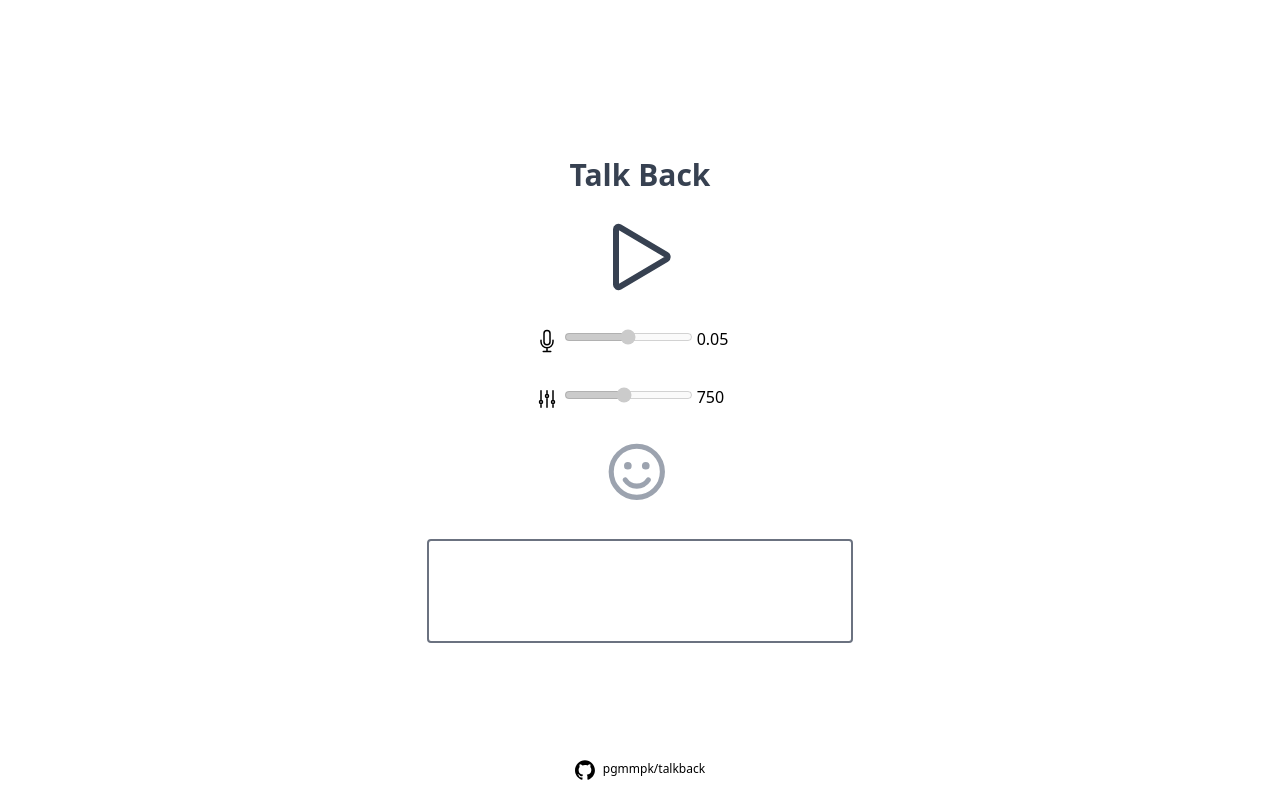
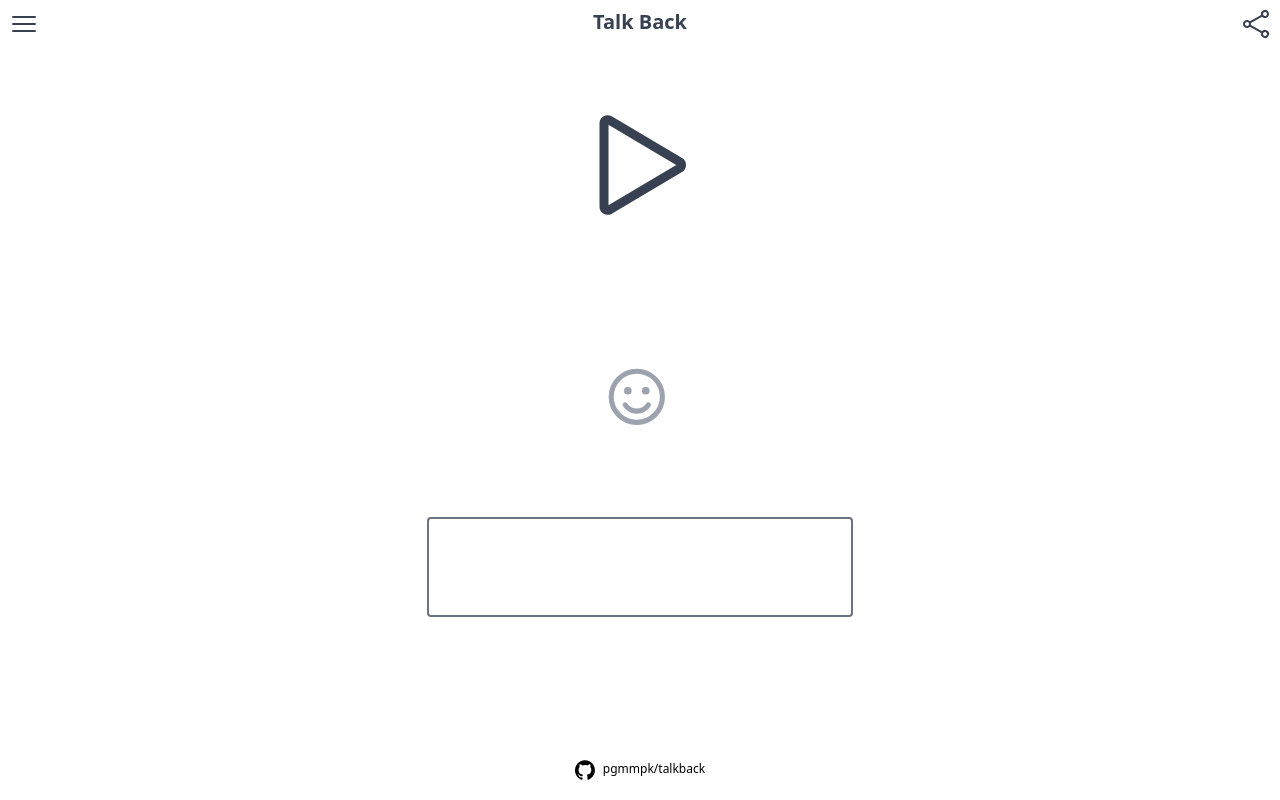
Before and after one commit to pgmmpk/talkback, a SvelteKit app: page / in a window 1280 px wide. Built offline with nearby package versions, Linux system fonts and the light colour scheme.

Commit message:
settings and share

```diff
--- a/src/routes/+page.svelte
+++ b/src/routes/+page.svelte
@@ -2,24 +2,19 @@
     import { talkback } from './talkback.js';
     import { DrawOscillogramm } from './draw.js';
     import { Waker } from './waker.js';
+    import SettingsPanel from './SettingsPanel.svelte';
 
     let talkbackAudio = null;
     let waker = null;
     let threshold = $state(750);
     let sensitivity = $state(0.05);
     let mode = $state('waiting');
-    let buffers = $state(0);
 
     $effect(() => {
         sensitivity;
+        threshold;
         if (talkbackAudio !== null) {
             talkbackAudio.sensitivity = sensitivity;
-        }
-    });
-
-    $effect(() => {
-        threshold;
-        if (talkbackAudio !== null) {
             talkbackAudio.threshold = threshold;
         }
     });
@@ -33,8 +28,6 @@
     function onmessage(name, value) {
         if (name === 'mode') {
             mode = value.mode;
-        } else if (name === 'buffer') {
-            buffers = value.length;
         }
     }
 
@@ -76,47 +69,57 @@
             mode = 'waiting';
         }
     }
+
+    let settingsVisible = $state(false);
+
+    async function share () {
+        const self = {
+            title: 'Talk Back',
+            url: 'https://talkback.kroutikov.net',
+        };
+        if (navigator.canShare && navigator.canShare(self)) {
+            await navigator.share(self);
+        }
+    }
 </script>
-<div class="flex flex-col items-center content-center h-screen justify-center">
-<div class="text-3xl md:mb-4 mb-8 font-bold text-gray-700">
+<div class="flex flex-col items-center content-center h-screen">
+    <div class="flex-none h-8 flex flex-row mb-4 w-full">
+        <div class="grow flex flex-row">
+            <button class="flex-none w-8 m-2 text-gray-700 disabled:text-gray-400 outline-none" onclick={() => { settingsVisible = true; }} >
+                <svg xmlns="http://www.w3.org/2000/svg" fill="none" viewBox="0 0 24 24" stroke-width="1.5" stroke="currentColor" class="w-8 h-8">
+                    <path stroke-linecap="round" stroke-linejoin="round" d="M3.75 6.75h16.5M3.75 12h16.5m-16.5 5.25h16.5" />
+                </svg>
+            </button>
+            <div class="grow text-xl md:mb-4 mb-8 mt-2 font-bold text-gray-700 text-center">
                 Talk Back
             </div>
+            <button class="flex-none w-8 m-2 text-gray-700 disabled:text-gray-400 outline-none" onclick={() => {share}} >
+                <svg xmlns="http://www.w3.org/2000/svg" fill="none" viewBox="0 0 24 24" stroke-width="1.5" stroke="currentColor" class="w-8 h-8">
+                    <path stroke-linecap="round" stroke-linejoin="round" d="M7.217 10.907a2.25 2.25 0 1 0 0 2.186m0-2.186c.18.324.283.696.283 1.093s-.103.77-.283 1.093m0-2.186 9.566-5.314m-9.566 7.5 9.566 5.314m0 0a2.25 2.25 0 1 0 3.935 2.186 2.25 2.25 0 0 0-3.935-2.186Zm0-12.814a2.25 2.25 0 1 0 3.933-2.185 2.25 2.25 0 0 0-3.933 2.185Z" />
+                </svg>
+            </button>
+        </div>
+    </div>
 
-<div class="text-gray-700 mb-4">
+    <div class="flex-1 text-gray-700 flex flex-row">
     <button onclick={toggleTalkback} aria-label="toggle talk">
         {#if active}
-    <svg class="md:w-24 md:h-24 w-48 h-48" viewBox="0 0 24 24" fill="none" xmlns="http://www.w3.org/2000/svg" stroke-width="1.5" stroke="currentColor" >
+        <svg class="w-36 h-36" viewBox="0 0 24 24" fill="none" xmlns="http://www.w3.org/2000/svg" stroke-width="1.5" stroke="currentColor" >
             <path stroke-linecap="round" stroke-linejoin="round"d="M6 18.4V5.6C6 5.26863 6.26863 5 6.6 5H9.4C9.73137 5 10 5.26863 10 5.6V18.4C10 18.7314 9.73137 19 9.4 19H6.6C6.26863 19 6 18.7314 6 18.4Z" />
             <path stroke-linecap="round" stroke-linejoin="round"d="M14 18.4V5.6C14 5.26863 14.2686 5 14.6 5H17.4C17.7314 5 18 5.26863 18 5.6V18.4C18 18.7314 17.7314 19 17.4 19H14.6C14.2686 19 14 18.7314 14 18.4Z" />
         </svg>
         {:else}
-    <svg class="md:w-24 md:h-24 w-48 h-48" viewBox="0 0 24 24" fill="none" xmlns="http://www.w3.org/2000/svg" stroke-width="1.5" stroke="currentColor" >
+        <svg class="w-36 h-36" viewBox="0 0 24 24" fill="none" xmlns="http://www.w3.org/2000/svg" stroke-width="1.5" stroke="currentColor" >
             <path stroke-linecap="round" stroke-linejoin="round"d="M6.90588 4.53682C6.50592 4.2998 6 4.58808 6 5.05299V18.947C6 19.4119 6.50592 19.7002 6.90588 19.4632L18.629 12.5162C19.0211 12.2838 19.0211 11.7162 18.629 11.4838L6.90588 4.53682Z" />
         </svg>
         {/if}
     </button>
     </div>
 {#if needPermission}
-<div class="text-red-700 text-2xl border border-2 border-red-700 rounded-full mb-8 px-4">Please allow access to microphone</div>
+    <div class="flex-none text-red-700 text-2xl border border-2 border-red-700 rounded-full m-2 px-4">Please allow access to microphone</div>
 {/if}
 
-<div>
-<svg xmlns="http://www.w3.org/2000/svg" fill="none" viewBox="0 0 24 24" stroke-width="1.5" stroke="currentColor" class="w-6 h-6 inline">
-    <path stroke-linecap="round" stroke-linejoin="round" d="M12 18.75a6 6 0 0 0 6-6v-1.5m-6 7.5a6 6 0 0 1-6-6v-1.5m6 7.5v3.75m-3.75 0h7.5M12 15.75a3 3 0 0 1-3-3V4.5a3 3 0 1 1 6 0v8.25a3 3 0 0 1-3 3Z" />
-</svg>
-<input type="range" class="accent-gray-700" id="sensitivity" name="sensitivity" aria-label="Sensitivity" min="0.0" max="0.1" step="0.01" value={sensitivity} onchange={e => sensitivity=e.target.value} disabled={!active} />
-<div class="w-12 inline-block">{sensitivity}</div>
-</div>
-
-<div class="mt-8">
-<svg xmlns="http://www.w3.org/2000/svg" fill="none" viewBox="0 0 24 24" stroke-width="1.5" stroke="currentColor" class="w-6 h-6 inline">
-    <path stroke-linecap="round" stroke-linejoin="round" d="M6 13.5V3.75m0 9.75a1.5 1.5 0 0 1 0 3m0-3a1.5 1.5 0 0 0 0 3m0 3.75V16.5m12-3V3.75m0 9.75a1.5 1.5 0 0 1 0 3m0-3a1.5 1.5 0 0 0 0 3m0 3.75V16.5m-6-9V3.75m0 3.75a1.5 1.5 0 0 1 0 3m0-3a1.5 1.5 0 0 0 0 3m0 9.75V10.5" />
-</svg>
-<input type="range" class="accent-gray-700" id="silence-threshold-millis" name="silence-threshold-millis" aria-label="Silence Threhold" min="100" max="1500" step="10" value={threshold} onchange={e => threshold = e.target.value} disabled={!active}/>
-<div class="w-12 inline-block">{threshold}</div>
-</div>
-
-<div class="md:mb-8 mb-8 mt-8 text-gray-400">
+    <div class="flex-1 text-gray-400 flex flex-row items-center">
         {#if mode === 'listening'}
         <svg class="w-16 h-16 inline" class:text-blue-700={active} viewBox="0 0 100 100" fill="none" xmlns="http://www.w3.org/2000/svg" color="currentColor">
             <path d="M 45 90 C 20.187 90 0 69.813 0 45 C 0 20.187 20.187 0 45 0 c 24.813 0 45 20.187 45 45 C 90 69.813 69.813 90 45 90 z M 45 4 C 22.393 4 4 22.393 4 45 s 18.393 41 41 41 s 41 -18.393 41 -41 S 67.607 4 45 4 z" />
@@ -145,17 +148,17 @@
         {/if}
     </div>
 
-<!-- <div>{mode} ({buffers})</div> -->
-
-<div class="border border-2 border-gray-500 rounded w-3/4 md:w-1/3">
-    <canvas class="w-full h-[100px] block" bind:this={canvas} />
-</div>
+    <div class="flex-1 w-3/4 md:w-1/3 flex flex-col items-center">
+        <canvas class="w-full h-[100px] block border border-2 border-gray-500 rounded" bind:this={canvas} />
     </div>
 
-<div class="h-12 fixed bottom-0 text-center p-2 w-full text-xs">
+    <div class="h-12 flex-none text-center p-2 w-full text-xs">
         <a href="https://github.com/pgmmpk/talkback">
             <svg class="inline w-5 h-5 mr-2" width="98" height="96" viewBox="0 0 98 96" xmlns="http://www.w3.org/2000/svg">
                 <path fill-rule="evenodd" clip-rule="evenodd" d="M48.854 0C21.839 0 0 22 0 49.217c0 21.756 13.993 40.172 33.405 46.69 2.427.49 3.316-1.059 3.316-2.362 0-1.141-.08-5.052-.08-9.127-13.59 2.934-16.42-5.867-16.42-5.867-2.184-5.704-5.42-7.17-5.42-7.17-4.448-3.015.324-3.015.324-3.015 4.934.326 7.523 5.052 7.523 5.052 4.367 7.496 11.404 5.378 14.235 4.074.404-3.178 1.699-5.378 3.074-6.6-10.839-1.141-22.243-5.378-22.243-24.283 0-5.378 1.94-9.778 5.014-13.2-.485-1.222-2.184-6.275.486-13.038 0 0 4.125-1.304 13.426 5.052a46.97 46.97 0 0 1 12.214-1.63c4.125 0 8.33.571 12.213 1.63 9.302-6.356 13.427-5.052 13.427-5.052 2.67 6.763.97 11.816.485 13.038 3.155 3.422 5.015 7.822 5.015 13.2 0 18.905-11.404 23.06-22.324 24.283 1.78 1.548 3.316 4.481 3.316 9.126 0 6.6-.08 11.897-.08 13.526 0 1.304.89 2.853 3.316 2.364 19.412-6.52 33.405-24.935 33.405-46.691C97.707 22 75.788 0 48.854 0z" fill="currentColor"/>
             </svg>pgmmpk/talkback
         </a>
     </div>
+</div>
+
+<SettingsPanel bind:visible={settingsVisible} />
--- /dev/null
+++ b/src/routes/SettingsPanel.svelte
@@ -0,0 +1,32 @@
+<script>
+    import { fly } from 'svelte/transition';
+    import { settings } from './settings.svelte.js';
+
+    let { visible = $bindable(), active = false } = $props();
+</script>
+{#if visible}
+<div class="h-screen absolute top-0 left-0 w-3/4 border bg-white border-gray-700 z-2 flex flex-col shadow-xl shadow-gray-700 p-2" transition:fly={{ duration: 400, opacity: 1.0, x: '-100%' }}>
+    <div class="flex flex-row">
+        <div class="grow"></div>
+        <button class="flex-none m-2 w-8" onclick={() => {visible = false;}}>
+        <svg xmlns="http://www.w3.org/2000/svg" fill="none" viewBox="0 0 24 24" stroke-width="1.5" stroke="currentColor" class="w-8 h-8">
+            <path stroke-linecap="round" stroke-linejoin="round" d="m9.75 9.75 4.5 4.5m0-4.5-4.5 4.5M21 12a9 9 0 1 1-18 0 9 9 0 0 1 18 0Z" />
+        </svg>
+    </button>
+    </div>
+    <div class="flex flex-row items-center justify-center my-4">
+            <svg xmlns="http://www.w3.org/2000/svg" fill="none" viewBox="0 0 24 24" stroke-width="1.5" stroke="currentColor" class="w-6 h-6 inline mr-2 flex-none">
+                <path stroke-linecap="round" stroke-linejoin="round" d="M12 18.75a6 6 0 0 0 6-6v-1.5m-6 7.5a6 6 0 0 1-6-6v-1.5m6 7.5v3.75m-3.75 0h7.5M12 15.75a3 3 0 0 1-3-3V4.5a3 3 0 1 1 6 0v8.25a3 3 0 0 1-3 3Z" />
+            </svg>
+            <input type="range" class="accent-gray-700 grow shrink" id="sensitivity" name="sensitivity" aria-label="Sensitivity" min="0.0" max="0.1" step="0.01" bind:value={settings.sensitivity} disabled={!active} />
+            <div class="w-12 ml-2 inline-block flex-none">{settings.sensitivity}</div>
+    </div>
+    <div class="flex flex-row items-center justify-center my-4">
+            <svg xmlns="http://www.w3.org/2000/svg" fill="none" viewBox="0 0 24 24" stroke-width="1.5" stroke="currentColor" class="w-6 h-6 inline mr-2">
+                <path stroke-linecap="round" stroke-linejoin="round" d="M6 13.5V3.75m0 9.75a1.5 1.5 0 0 1 0 3m0-3a1.5 1.5 0 0 0 0 3m0 3.75V16.5m12-3V3.75m0 9.75a1.5 1.5 0 0 1 0 3m0-3a1.5 1.5 0 0 0 0 3m0 3.75V16.5m-6-9V3.75m0 3.75a1.5 1.5 0 0 1 0 3m0-3a1.5 1.5 0 0 0 0 3m0 9.75V10.5" />
+            </svg>
+            <input type="range" class="accent-gray-700 grow" id="silence-threshold-millis" name="silence-threshold-millis" aria-label="Silence Threhold" min="100" max="1500" step="10" bind:value={settings.threshold} disabled={!active}/>
+            <div class="w-12 ml-2 inline-block">{settings.threshold}</div>
+    </div>
+</div>
+{/if}
--- /dev/null
+++ b/src/routes/settings.svelte.js
@@ -0,0 +1,34 @@
+class Settings {
+    _sensitivity = $state(0.05);
+    _threshold = $state(750);
+
+    constructor () {
+        const state = localStorage.getItem('settings');
+        if (state) {
+            const { sensitivity = 0.05, threshold = 750 } = JSON.parse(state);
+            this._sensitivity = sensitivity;
+            this._threshold = threshold;
+        }
+    }
+
+    save () {
+        localStorage.setItem('settings', JSON.stringify({
+            sensitivity: this._sensitivity,
+            threshold: this._threshold,
+        }, null, 2));
+    }
+
+    get sensitivity () { return this._sensitivity; }
+    set sensitivity (value) {
+        this._sensitivity = value;
+        this.save()
+    }
+
+    get threshold () { return this._threshold; }
+    set threshold (value) {
+        this._threshold = value;
+        this.save();
+    }
+}
+
+export const settings = new Settings();
```
Also changed, not shown: package.json (+10 -10 lines), 1 other file (tests, documents, lock files or other folders). Lines whose indentation alone changed are shown as unchanged.
